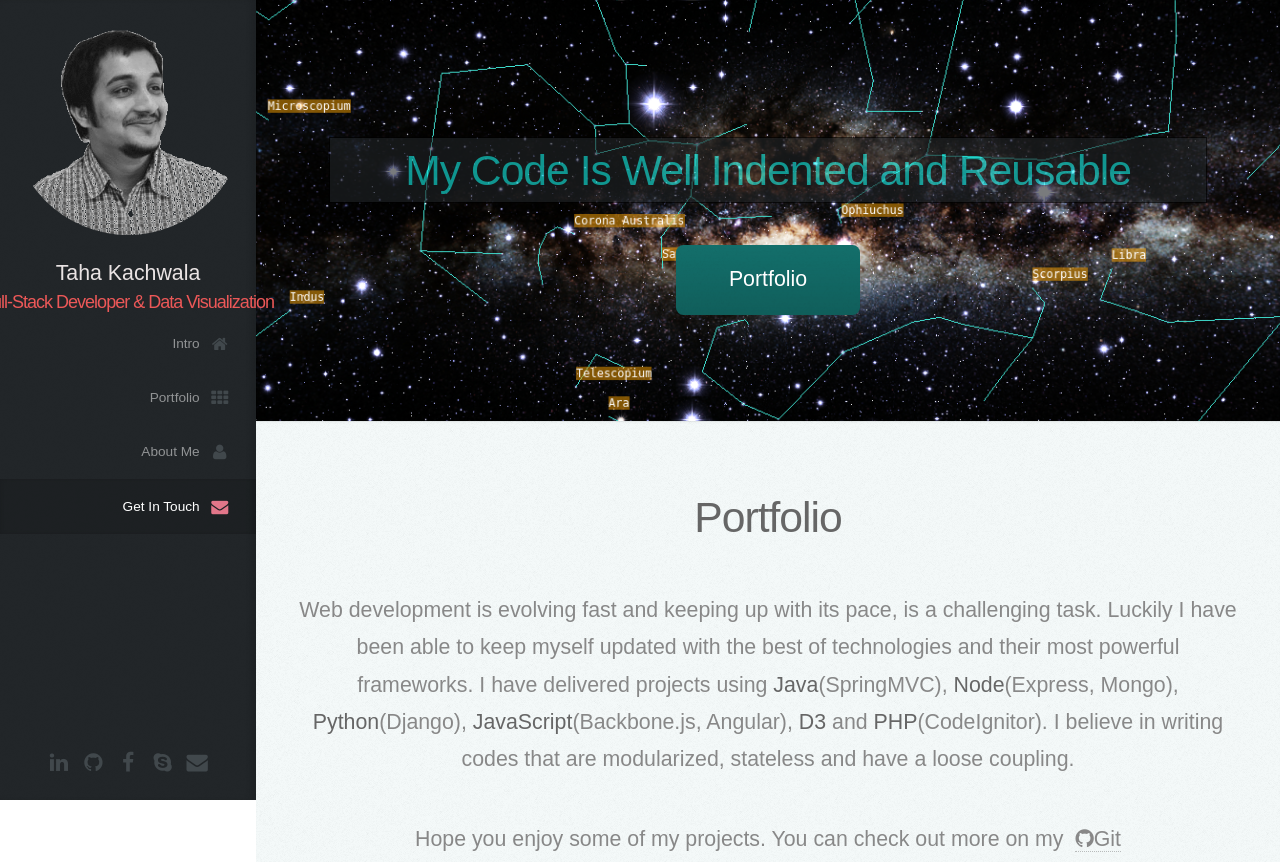
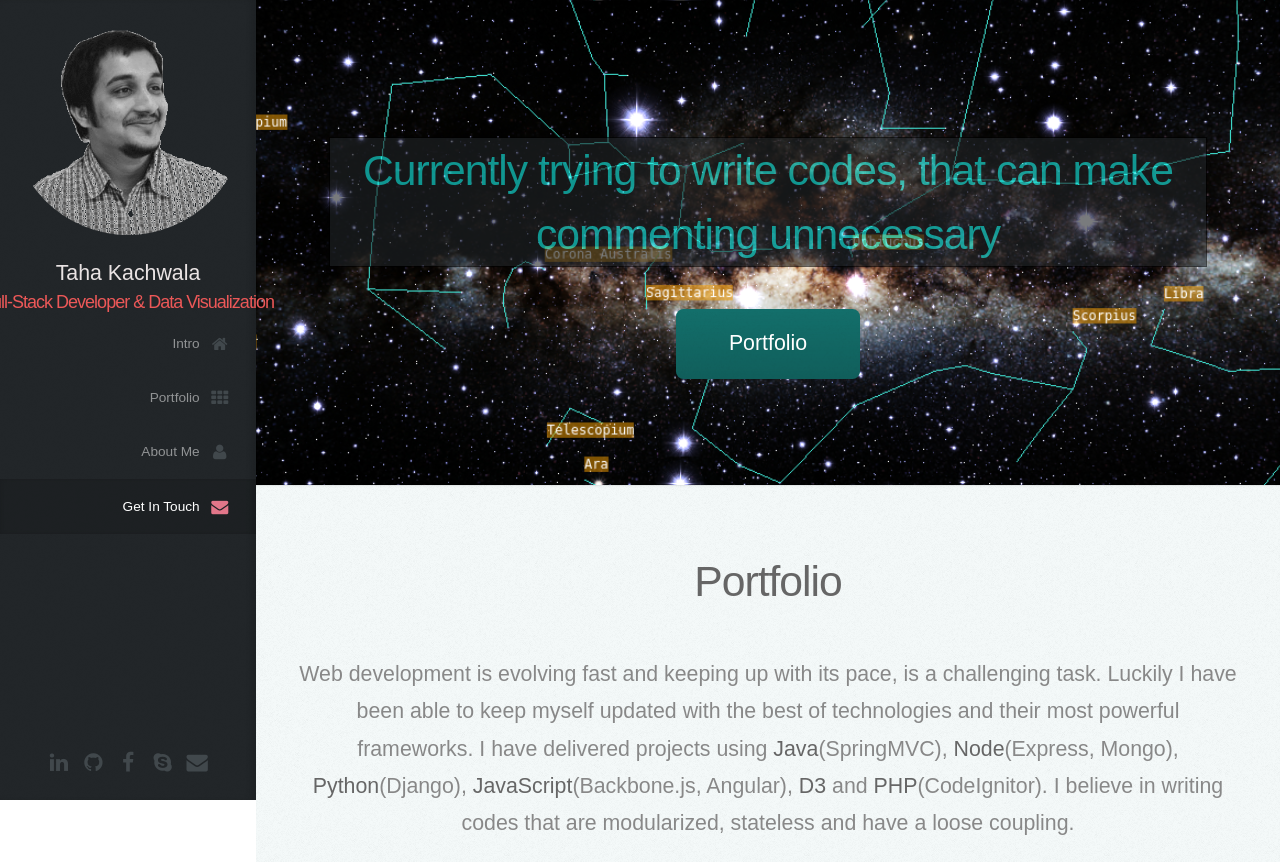
Before and after one commit to CodeTaha/codetaha.github.io, a website: page index.html in a window 1280 px wide. Shown: the top 862 px of the page. Drawn offline with Linux system fonts and the light colour scheme.

Commit message:
Update index.html

```diff
--- a/index.html
+++ b/index.html
@@ -78,7 +78,7 @@
 						<div class="container">
 
 							<header class="transbox">
-								<h2 class="alt"> My Code Is Well Indented and Reusable</h2>
+								<h2 class="alt"> Currently trying to write codes, that can make commenting unnecessary</h2>
 
 							</header>
 
```
